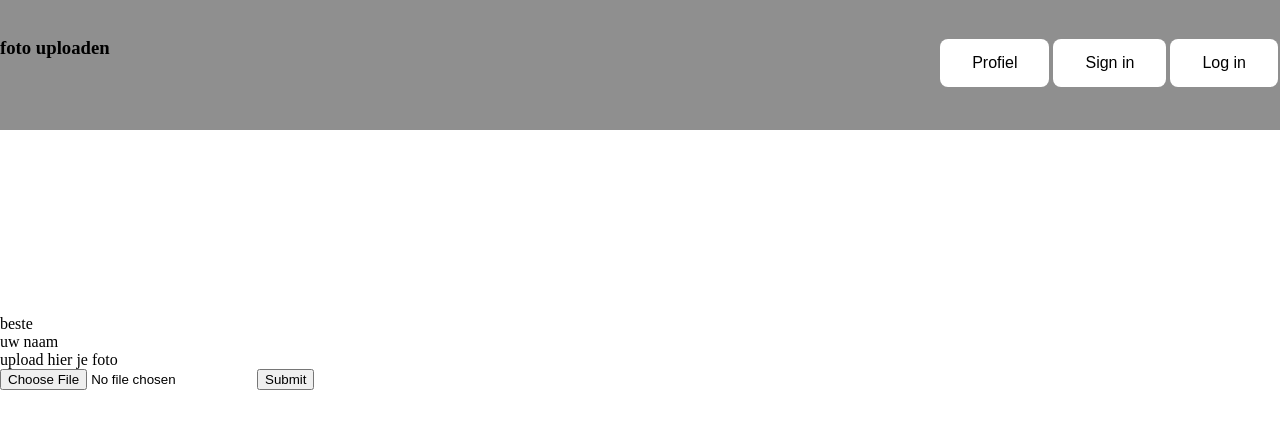
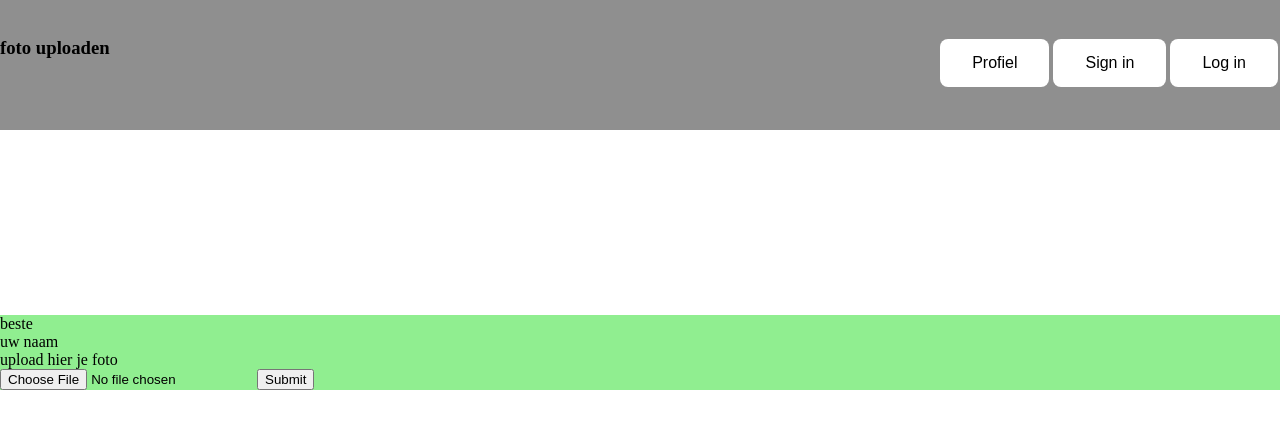
Before and after one commit to FloortjeTjeertes/The-Wall, a PHP site: page /upload.php in a window 1280 px wide. Shown: the top 429 px of the page. Run offline with PHP 8.4, Linux system fonts and the light colour scheme.

Commit message:
more color

```diff
--- a/rojectoo/site/upload_php/upload.css
+++ b/rojectoo/site/upload_php/upload.css
@@ -49,6 +49,6 @@ body{
 #midle{background-color: lime;}
 #midle{margin-top: 20%;}
 /* =======================================================uploadbox========================================================== */
-#uploadbox{background-color: white;
+#uploadbox{background-color: lightgreen;
 z-index: 1;
 }
```
